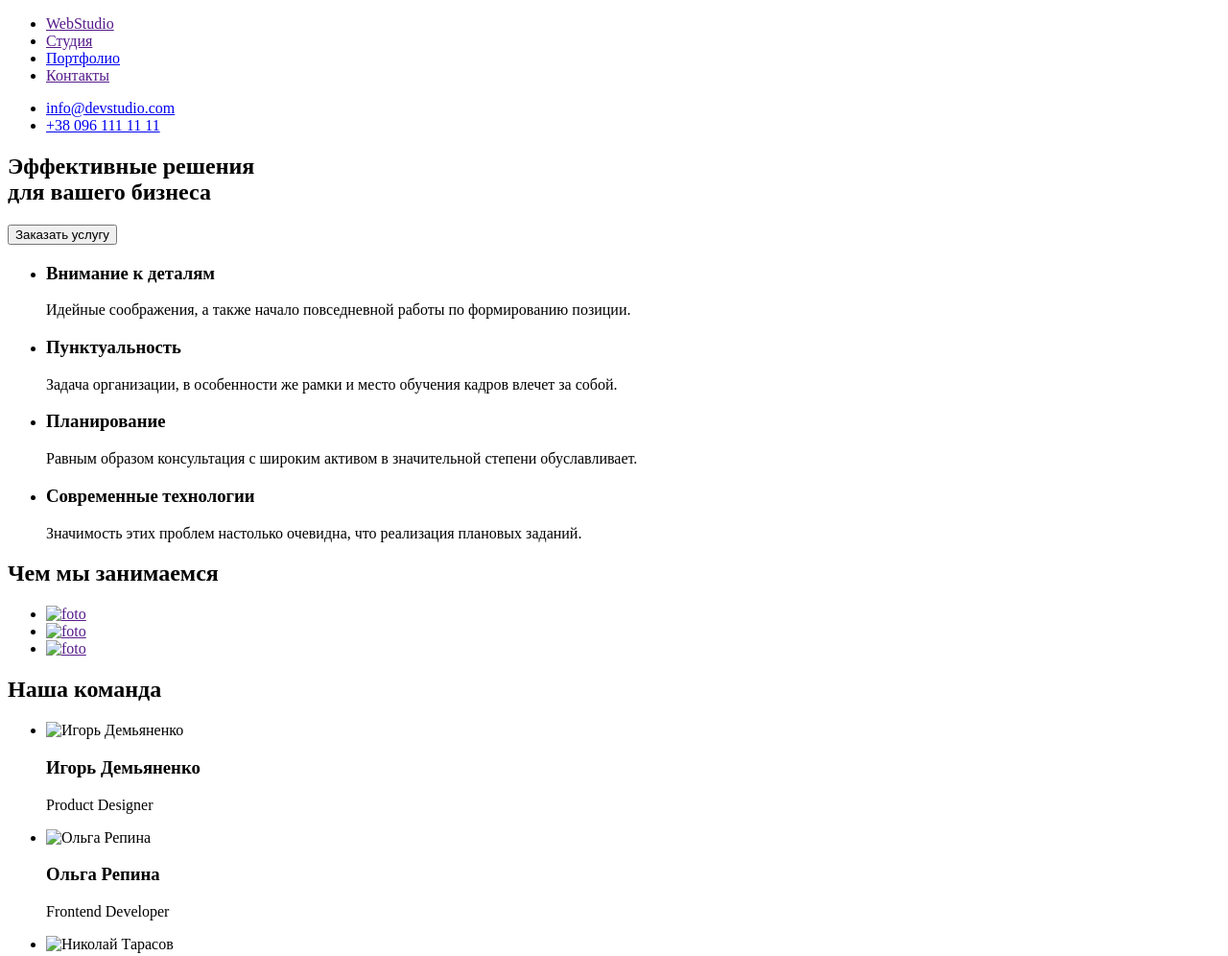
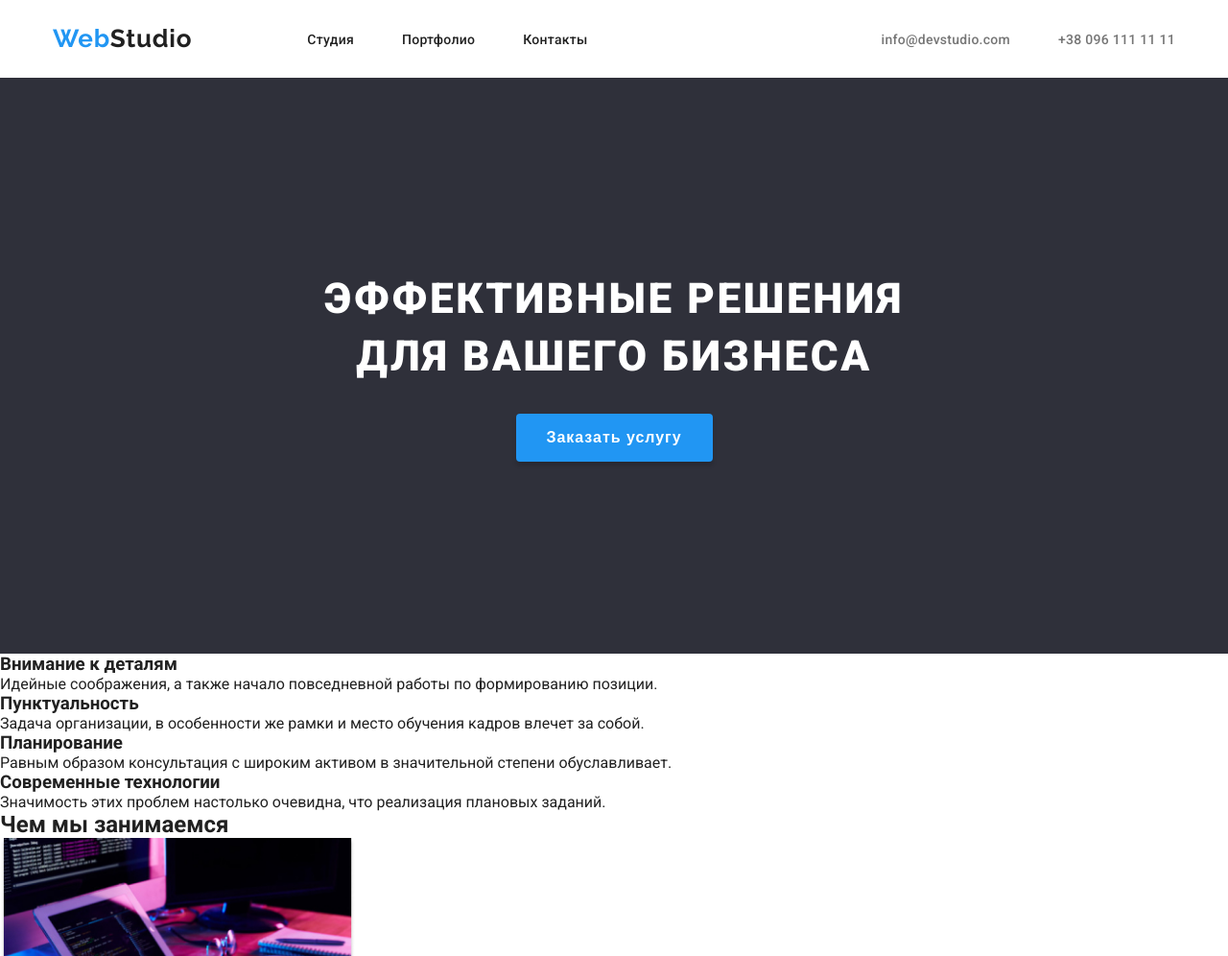
Before and after one commit to Marian-Shperun/-goit-markup-hw-2, a plain HTML site: page index.html in a window 1280 px wide. Shown: the top 996 px of the page at 96% size. Drawn offline with Linux system fonts and the light colour scheme.

Commit message:
додає класи в розмітку (header and hero)

```diff
--- a/index.html
+++ b/index.html
@@ -1,36 +1,57 @@
 <!DOCTYPE html>
-<html lang="en">
+<html lang="ru">
+
     <head>
         <meta charset="UTF-8">
         <meta http-equiv="X-UA-Compatible" content="IE=edge">
         <meta name="viewport" content="width=device-width, initial-scale=1.0">
-    <title>Home Work</title>
+        <!-- fonts -->
+        <link rel="preconnect" href="https://fonts.googleapis.com">
+        <link rel="preconnect" href="https://fonts.gstatic.com" crossorigin>
+        <link href="https://fonts.googleapis.com/css2?family=Raleway:wght@700&family=Roboto:wght@400;500;700;900&display=swap" rel="stylesheet">
+        <link rel="stylesheet" href="./css/styles.css">
+
+        <title>Web</title>
     </head>
+
     <body>
         <!-- header -->
-    <header>
+        <header class="header">
+            <div class="container">
+                <div class="header_inner">
                     <!-- nav -->
-        <nav>
-            <ul>
-                <li>
-                    <a href=""><span>Web</span>Studio</a>
-                </li>
-                <li><a href="">Студия</a></li>
-                <li><a href="portfolio.html">Портфолио</a></li>
-                <li><a href="">Контакты</a></li>
+                    <nav class="navigation">
+                        <a class="logo" href="index.html">
+                            Web<span>Studio</span>
+                        </a>
+                        <ul class="navigation_list">
+                            <li class="navigation_item"><a class="navigation_link" href="index.html">Студия</a></li>
+                            <li class="navigation_item"><a class="navigation_link" href="portfolio.html">Портфолио</a></li>
+                            <li class="navigation_item"><a class="navigation_link" href="">Контакты</a></li>
                         </ul>
                     </nav>
-        <ul>
-            <li><a href="mailto:info@devstudio.com">info@devstudio.com</a></li>
-            <li><a href="tel:+380961111111">+38 096 111 11 11</a></li>
+                    <ul class="contact">
+                        <li class='contact_item'>
+                            <a class='contact_link' href="mailto:info@devstudio.com">info@devstudio.com</a>
+                        </li>
+                        <li class='contact_item'>
+                            <a class='contact_link' href="tel:+380961111111">+38 096 111 11 11</a>
+                        </li>
                     </ul>
+                </div>
+            </div>
         </header>
+
         <main>
 
             <!--section Hero -->
-        <section>
-            <h1>Эффективные решения <br /> для вашего бизнеса</h1>
-            <button type="button">Заказать услугу</button>
+            <section class="hero">
+                <div class="container">
+                    <div class="hero_inner">
+                        <h1 class="hero_title">Эффективные решения <br /> для вашего бизнеса</h1>
+                        <button class="hero_btn" type="button">Заказать услугу</button>
+                    </div>
+                </div>
             </section>
 
             <!-- section what we do -->
@@ -51,7 +72,7 @@
                     </li>
                     <li>
                         <h3>Современные технологии</h3>
-                    <p>Значимость этих проблем настолько очевидна, что реализация плановых заданий.   </p>
+                        <p>Значимость этих проблем настолько очевидна, что реализация плановых заданий. </p>
                     </li>
                 </ul>
 
@@ -60,17 +81,17 @@
                     <ul>
                         <li>
                             <a href="">
-                                <img src="./img/img.jpg" style="width:370px" alt="foto">
+                                <img src="./images/img.jpg" style="width:370px" alt="foto">
                             </a>
                         </li>
                         <li>
                             <a href="">
-                                <img src="./img/img-1.jpg" style="width:370px" alt="foto">
+                                <img src="./images/img-1.jpg" style="width:370px" alt="foto">
                             </a>
                         </li>
                         <li>
                             <a href="">
-                                <img src="./img/img-2.jpg" style="width:370px" alt="foto">
+                                <img src="./images/img-2.jpg" style="width:370px" alt="foto">
                             </a>
                         </li>
                     </ul>
@@ -83,30 +104,31 @@
                 <h2>Наша команда</h2>
                 <ul>
                     <li>
-                    <img src="./img/team/img.jpg" style="width:270px" alt="Игорь Демьяненко">
+                        <img src="./images/team/img.jpg" style="width:270px" alt="Игорь Демьяненко">
                         <h3>Игорь Демьяненко</h3>
                         <p>Product Designer</p>
                     </li>
                     <li>
-                    <img src="./img/team/img-1.jpg" style="width:270px" alt="Ольга Репина">
+                        <img src="./images/team/img-1.jpg" style="width:270px" alt="Ольга Репина">
                         <h3>Ольга Репина</h3>
                         <p>Frontend Developer</p>
                     </li>
                     <li>
-                    <img src="./img/team/img-2.jpg" style="width:270px" alt="Николай Тарасов">
+                        <img src="./images/team/img-2.jpg" style="width:270px" alt="Николай Тарасов">
                         <h3>Николай Тарасов</h3>
                         <p>Marketing </p>
                     </li>
                     <li>
-                    <img src="./img/team/img-3.jpg" style="width:270px" alt="Михаил Ермаков">
+                        <img src="./images/team/img-3.jpg" style="width:270px" alt="Михаил Ермаков">
                         <h3>Михаил Ермаков</h3>
                         <p>UI Designer</p>
                     </li>
                 </ul>
             </section>
         </main>
+
         <footer>
-        <a href=""><span>Web</span>Studio</a>
+            <a href="index.html"><span>Web</span>Studio</a>
             <address>
                 г. Киев, пр-т Леси Украинки, 26
                 <a href="mailto:info@devstudio.com">info@devstudio.com</a>
```
Lines whose indentation alone changed are shown as unchanged.
